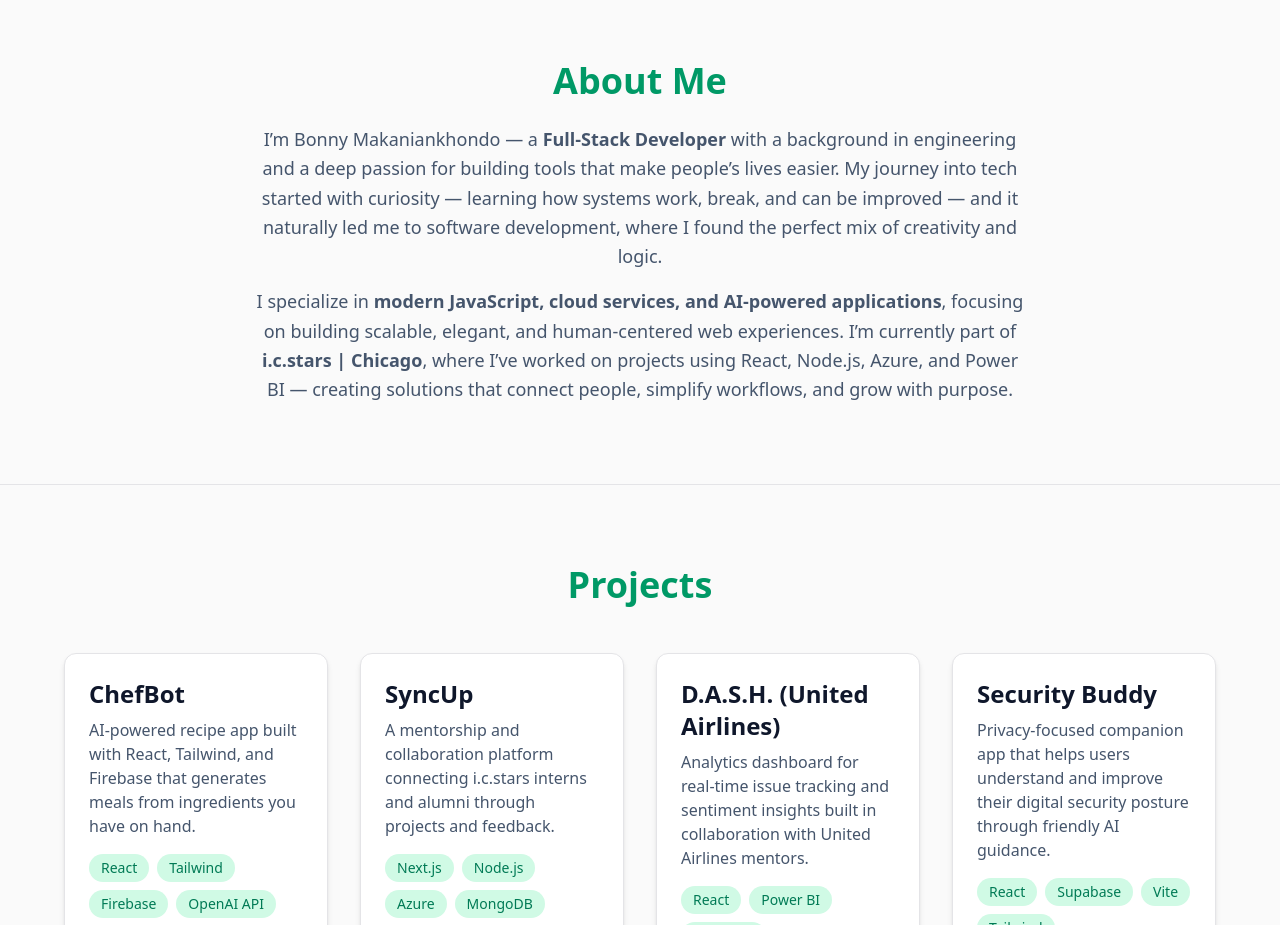
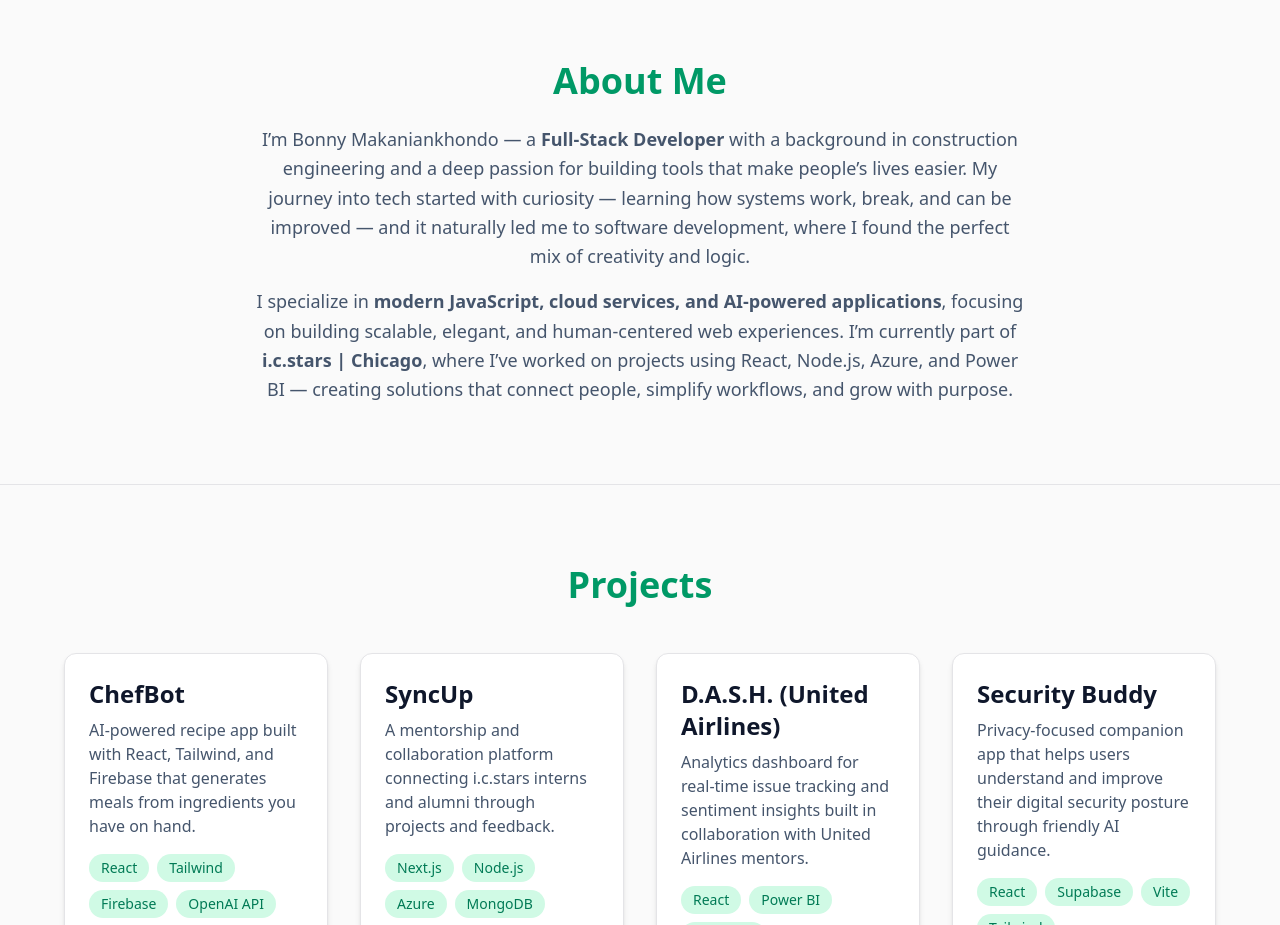
Before and after one commit to bonny2long/portfolio, a React (Vite) app: page / in a window 1280 px wide. Shown: the part 820-1745 px from the top of the page. Built offline with nearby package versions, Linux system fonts and the light colour scheme.

Commit message:
spelling mismatch

```diff
--- a/src/components/About.jsx
+++ b/src/components/About.jsx
@@ -19,10 +19,10 @@ export default function About() {
         <p className="text-lg leading-relaxed text-slate-600 max-w-3xl mx-auto">
           I’m Bonny Makaniankhondo — a{" "}
           <span className="font-semibold">Full-Stack Developer</span> with a
-          background in engineering and a deep passion for building tools that
-          make people’s lives easier. My journey into tech started with
-          curiosity — learning how systems work, break, and can be improved —
-          and it naturally led me to software development, where I found the
+          background in construction engineering and a deep passion for building
+          tools that make people’s lives easier. My journey into tech started
+          with curiosity — learning how systems work, break, and can be improved
+          — and it naturally led me to software development, where I found the
           perfect mix of creativity and logic.
         </p>
 
```
Also changed, not shown: .claude/settings.local.json (added).
